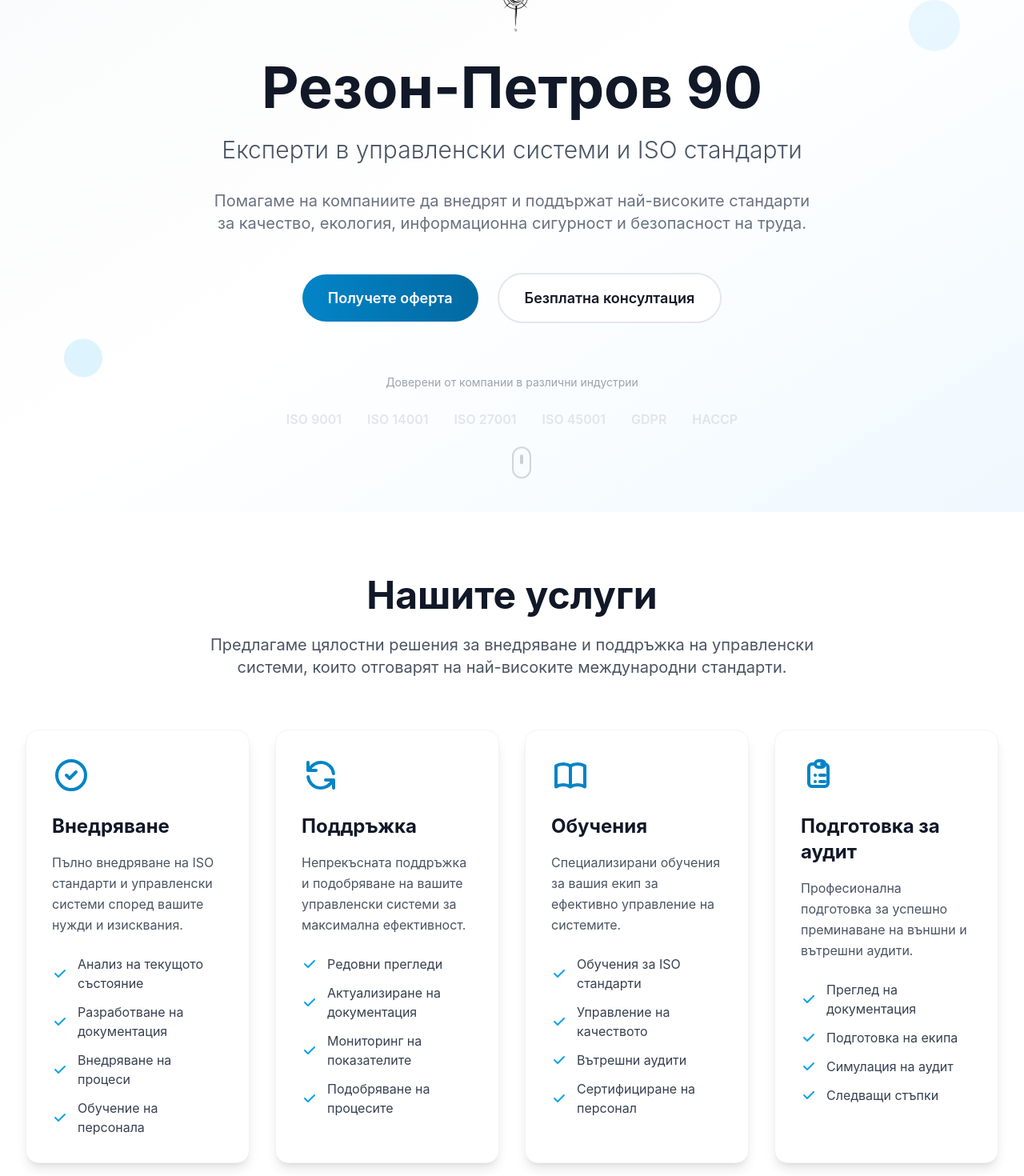
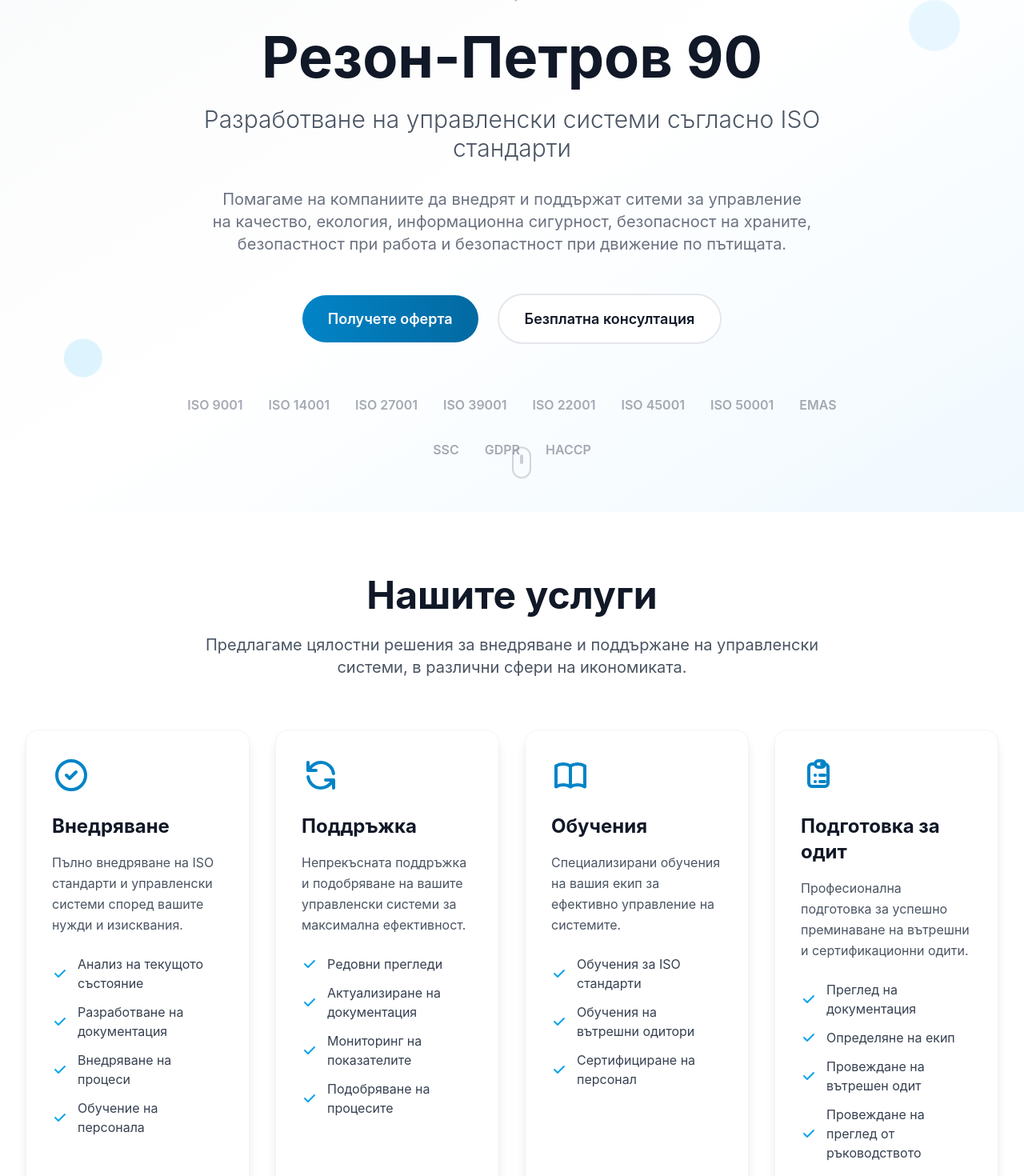
Before and after one commit to cMeXoTBoPeH/reson-petrov-landing, a React (Create React App) app: page / in a window 1280 px wide. Shown: the part 160-1630 px from the top of the page at 80% size. Built offline with nearby package versions, Linux system fonts and the light colour scheme.

Commit message:
Update landing page components and favicon

```diff
--- a/src/components/About.tsx
+++ b/src/components/About.tsx
@@ -21,7 +21,7 @@ const About: React.FC = () => {
       )
     },
     {
-      title: '98% успешност',
+      title: '100% успешност',
       description: 'Висок процент на успешно сертифициране на нашите клиенти.',
       icon: (
         <svg className="w-8 h-8" fill="none" stroke="currentColor" viewBox="0 0 24 24">
@@ -58,7 +58,7 @@ const About: React.FC = () => {
               </p>
               <p>
                 Нашият екип от сертифицирани експерти работи с компании от различни индустрии -
-                от производство и IT до здравеопазване и логистика. Разбираме, че всяка организация
+                от производство и IT до здравеопазване, транспорт и логистика. Разбираме, че всяка организация
                 е уникална и изисква персонализиран подход.
               </p>
               <p>
@@ -77,7 +77,7 @@ const About: React.FC = () => {
                 }}
                 className="btn-primary"
               >
-                Запознайте се с нашия екип
+                Свържете се с нас
               </button>
             </div>
           </div>
@@ -119,7 +119,7 @@ const About: React.FC = () => {
               <div className="text-gray-600">Успешни проекта</div>
             </div>
             <div>
-              <div className="text-4xl font-bold text-brand-600 mb-2">98%</div>
+              <div className="text-4xl font-bold text-brand-600 mb-2">100%</div>
               <div className="text-gray-600">Успешност</div>
             </div>
             <div>
--- a/src/components/Contact.tsx
+++ b/src/components/Contact.tsx
@@ -38,7 +38,7 @@ ${formData.message}
     `);
 
     // Create mailto link
-    const mailtoLink = `mailto:info@reson-petrov90.bg?subject=${subject}&body=${body}`;
+    const mailtoLink = `mailto:reson@abv.bg?subject=${subject}&body=${body}`;
 
     // Open email client
     window.location.href = mailtoLink;
@@ -47,7 +47,7 @@ ${formData.message}
   const contactInfo = [
     {
       title: 'Телефон',
-      value: '+359 2 123 4567',
+      value: '+359 888368496',
       icon: (
         <svg className="w-6 h-6" fill="none" stroke="currentColor" viewBox="0 0 24 24">
           <path strokeLinecap="round" strokeLinejoin="round" strokeWidth={2} d="M3 5a2 2 0 012-2h3.28a1 1 0 01.948.684l1.498 4.493a1 1 0 01-.502 1.21l-2.257 1.13a11.042 11.042 0 005.516 5.516l1.13-2.257a1 1 0 011.21-.502l4.493 1.498a1 1 0 01.684.949V19a2 2 0 01-2 2h-1C9.716 21 3 14.284 3 6V5z" />
@@ -56,7 +56,7 @@ ${formData.message}
     },
     {
       title: 'Имейл',
-      value: 'info@reson-petrov90.bg',
+      value: 'reson@abv.bg',
       icon: (
         <svg className="w-6 h-6" fill="none" stroke="currentColor" viewBox="0 0 24 24">
           <path strokeLinecap="round" strokeLinejoin="round" strokeWidth={2} d="M3 8l7.89 4.26a2 2 0 002.22 0L21 8M5 19h14a2 2 0 002-2V7a2 2 0 00-2-2H5a2 2 0 00-2 2v10a2 2 0 002 2z" />
--- a/src/components/Hero.tsx
+++ b/src/components/Hero.tsx
@@ -36,13 +36,13 @@ const Hero: React.FC = () => {
 
           {/* Tagline */}
           <p className="text-lg sm:text-xl md:text-2xl lg:text-3xl text-gray-600 mb-6 sm:mb-8 font-light animate-slide-up leading-relaxed">
-            Експерти в управленски системи и ISO стандарти
+            Разработване на управленски системи съгласно ISO стандарти
           </p>
 
           {/* Description */}
           <p className="text-base sm:text-lg md:text-xl text-gray-500 mb-8 sm:mb-12 max-w-3xl mx-auto leading-relaxed animate-slide-up px-2" style={{ animationDelay: '0.2s' }}>
-            Помагаме на компаниите да внедрят и поддържат най-високите стандарти за качество,
-            екология, информационна сигурност и безопасност на труда.
+            Помагаме на компаниите да внедрят и поддържат ситеми за управление на качество,
+            екология, информационна сигурност, безопасност на храните, безопастност при работа и безопастност при движение по пътищата.
           </p>
 
           {/* CTA Buttons */}
@@ -63,14 +63,18 @@ const Hero: React.FC = () => {
 
           {/* Trust indicators */}
           <div className="mt-12 sm:mt-16 animate-fade-in px-4" style={{ animationDelay: '0.6s' }}>
-            <p className="text-xs sm:text-sm text-gray-400 mb-4 sm:mb-6">Доверени от компании в различни индустрии</p>
             <div className="flex flex-wrap justify-center items-center gap-4 sm:gap-6 lg:gap-8 opacity-60">
-              <div className="text-gray-300 font-semibold text-sm sm:text-base">ISO 9001</div>
-              <div className="text-gray-300 font-semibold text-sm sm:text-base">ISO 14001</div>
-              <div className="text-gray-300 font-semibold text-sm sm:text-base">ISO 27001</div>
-              <div className="text-gray-300 font-semibold text-sm sm:text-base">ISO 45001</div>
-              <div className="text-gray-300 font-semibold text-sm sm:text-base">GDPR</div>
-              <div className="text-gray-300 font-semibold text-sm sm:text-base">HACCP</div>
+              <div className="text-gray-500 font-semibold text-sm sm:text-base">ISO 9001</div>
+              <div className="text-gray-500 font-semibold text-sm sm:text-base">ISO 14001</div>
+              <div className="text-gray-500 font-semibold text-sm sm:text-base">ISO 27001</div>
+              <div className="text-gray-500 font-semibold text-sm sm:text-base">ISO 39001</div>
+              <div className="text-gray-500 font-semibold text-sm sm:text-base">ISO 22001</div>
+              <div className="text-gray-500 font-semibold text-sm sm:text-base">ISO 45001</div>
+              <div className="text-gray-500 font-semibold text-sm sm:text-base">ISO 50001</div>
+              <div className="text-gray-500 font-semibold text-sm sm:text-base">EMAS</div>
+              <div className="text-gray-500 font-semibold text-sm sm:text-base">SSC</div>
+              <div className="text-gray-500 font-semibold text-sm sm:text-base">GDPR</div>
+              <div className="text-gray-500 font-semibold text-sm sm:text-base">HACCP</div>
             </div>
           </div>
         </div>
--- a/src/components/Industries.tsx
+++ b/src/components/Industries.tsx
@@ -10,10 +10,10 @@ const Industries: React.FC = () => {
           <path strokeLinecap="round" strokeLinejoin="round" strokeWidth={2} d="M19.428 15.428a2 2 0 00-1.022-.547l-2.387-.477a6 6 0 00-3.86.517l-.318.158a6 6 0 01-3.86.517L6.05 15.21a2 2 0 00-1.806.547M8 4h8l-1 1v5.172a2 2 0 00.586 1.414l5 5c1.26 1.26.367 3.414-1.415 3.414H4.828c-1.782 0-2.674-2.154-1.414-3.414l5-5A2 2 0 009 10.172V5L8 4z" />
         </svg>
       ),
-      standards: ['ISO 9001', 'ISO 14001', 'ISO 45001', 'ISO 50001']
+      standards: ['ISO 9001', 'ISO 14001','ISO 39001', 'ISO 45001', 'ISO 50001']
     },
     {
-      name: 'IT и технологии',
+      name: 'IT технологии',
       description: 'ISO 27001, GDPR за IT компании и технологични стартъпи',
       icon: (
         <svg className="w-12 h-12" fill="none" stroke="currentColor" viewBox="0 0 24 24">
@@ -24,23 +24,23 @@ const Industries: React.FC = () => {
     },
     {
       name: 'Здравеопазване',
-      description: 'ISO 9001, ISO 14001 за болници и здравни заведения',
+      description: 'ISO 9001, ISO 14001 за болници, здравни заведения, вносители на медицински изделия',
       icon: (
         <svg className="w-12 h-12" fill="none" stroke="currentColor" viewBox="0 0 24 24">
           <path strokeLinecap="round" strokeLinejoin="round" strokeWidth={2} d="M4.318 6.318a4.5 4.5 0 000 6.364L12 20.364l7.682-7.682a4.5 4.5 0 00-6.364-6.364L12 7.636l-1.318-1.318a4.5 4.5 0 00-6.364 0z" />
         </svg>
       ),
-      standards: ['ISO 9001', 'ISO 14001', 'ISO 45001', 'ISO 15189']
+      standards: ['ISO 9001', 'ISO 14001', 'ISO 45001']
     },
     {
-      name: 'Логистика',
+      name: 'Транспорт и логистика',
       description: 'ISO 9001, ISO 14001 за транспортни и логистични компании',
       icon: (
         <svg className="w-12 h-12" fill="none" stroke="currentColor" viewBox="0 0 24 24">
           <path strokeLinecap="round" strokeLinejoin="round" strokeWidth={2} d="M20 7l-8-4-8 4m16 0l-8 4m8-4v10l-8 4m0-10L4 7m8 4v10M4 7v10l8 4" />
         </svg>
       ),
-      standards: ['ISO 9001', 'ISO 14001', 'ISO 45001', 'ISO 28000']
+      standards: ['ISO 9001', 'ISO 14001', 'ISO 45001', 'ISO 39001', 'EMAS']
     },
     {
       name: 'Хранителна промишленост',
@@ -60,7 +60,7 @@ const Industries: React.FC = () => {
           <path strokeLinecap="round" strokeLinejoin="round" strokeWidth={2} d="M19 21V5a2 2 0 00-2-2H7a2 2 0 00-2 2v16m14 0h2m-2 0h-5m-9 0H3m2 0h5M9 7h1m-1 4h1m4-4h1m-1 4h1m-5 10v-5a1 1 0 011-1h2a1 1 0 011 1v5m-4 0h4" />
         </svg>
       ),
-      standards: ['ISO 9001', 'ISO 14001', 'ISO 45001', 'ISO 19650']
+      standards: ['ISO 9001', 'ISO 14001', 'ISO 45001', 'ISO 39001']
     }
   ];
 
--- a/src/components/Process.tsx
+++ b/src/components/Process.tsx
@@ -14,7 +14,7 @@ const Process: React.FC = () => {
     },
     {
       number: '02',
-      title: 'Разработване на документация',
+      title: 'Изготвяне на цялостна документация',
       description: 'Създаваме цялостна документация, която отговаря на изискванията на съответния ISO стандарт.',
       icon: (
         <svg className="w-8 h-8" fill="none" stroke="currentColor" viewBox="0 0 24 24">
@@ -25,7 +25,7 @@ const Process: React.FC = () => {
     {
       number: '03',
       title: 'Внедряване и обучение',
-      description: 'Помагаме ви да внедрите новите процеси и обучим вашия екип за ефективното им използване.',
+      description: 'Обучение на персонала, обучение на вътрешни одитори, разпространение на документацията.',
       icon: (
         <svg className="w-8 h-8" fill="none" stroke="currentColor" viewBox="0 0 24 24">
           <path strokeLinecap="round" strokeLinejoin="round" strokeWidth={2} d="M12 6.253v13m0-13C10.832 5.477 9.246 5 7.5 5S4.168 5.477 3 6.253v13C4.168 18.477 5.754 18 7.5 18s3.332.477 4.5 1.253m0-13C13.168 5.477 14.754 5 16.5 5c1.746 0 3.332.477 4.5 1.253v13C19.832 18.477 18.246 18 16.5 18c-1.746 0-3.332.477-4.5 1.253" />
@@ -113,7 +113,7 @@ const Process: React.FC = () => {
               <div className="text-gray-600">Успешни проекта</div>
             </div>
             <div>
-              <div className="text-3xl font-bold text-brand-600 mb-2">98%</div>
+              <div className="text-3xl font-bold text-brand-600 mb-2">100%</div>
               <div className="text-gray-600">Успешност при сертифициране</div>
             </div>
           </div>
--- a/src/components/Services.tsx
+++ b/src/components/Services.tsx
@@ -34,11 +34,10 @@ const Services: React.FC = () => {
     },
     {
       title: 'Обучения',
-      description: 'Специализирани обучения за вашия екип за ефективно управление на системите.',
+      description: 'Специализирани обучения на вашия екип за ефективно управление на системите.',
       features: [
         'Обучения за ISO стандарти',
-        'Управление на качеството',
-        'Вътрешни аудити',
+        'Обучения на вътрешни одитори',
         'Сертифициране на персонал'
       ],
       icon: (
@@ -48,13 +47,13 @@ const Services: React.FC = () => {
       )
     },
     {
-      title: 'Подготовка за аудит',
-      description: 'Професионална подготовка за успешно преминаване на външни и вътрешни аудити.',
+      title: 'Подготовка за одит',
+      description: 'Професионална подготовка за успешно преминаване на вътрешни и сертификационни одити.',
       features: [
         'Преглед на документация',
-        'Подготовка на екипа',
-        'Симулация на аудит',
-        'Следващи стъпки'
+        'Определяне на екип',
+        'Провеждане на вътрешен одит',
+        'Провеждане на преглед от ръководството'
       ],
       icon: (
         <svg className="w-12 h-12" fill="none" stroke="currentColor" viewBox="0 0 24 24">
@@ -72,8 +71,8 @@ const Services: React.FC = () => {
             Нашите услуги
           </h2>
           <p className="text-xl text-gray-600 max-w-3xl mx-auto">
-            Предлагаме цялостни решения за внедряване и поддръжка на управленски системи,
-            които отговарят на най-високите международни стандарти.
+            Предлагаме цялостни решения за внедряване и поддържане на управленски системи,
+            в различни сфери на икономиката.
           </p>
         </div>
 
```
Also changed, not shown: src/components/FAQ.tsx (+3 -11 lines), public/favicon.svg.
